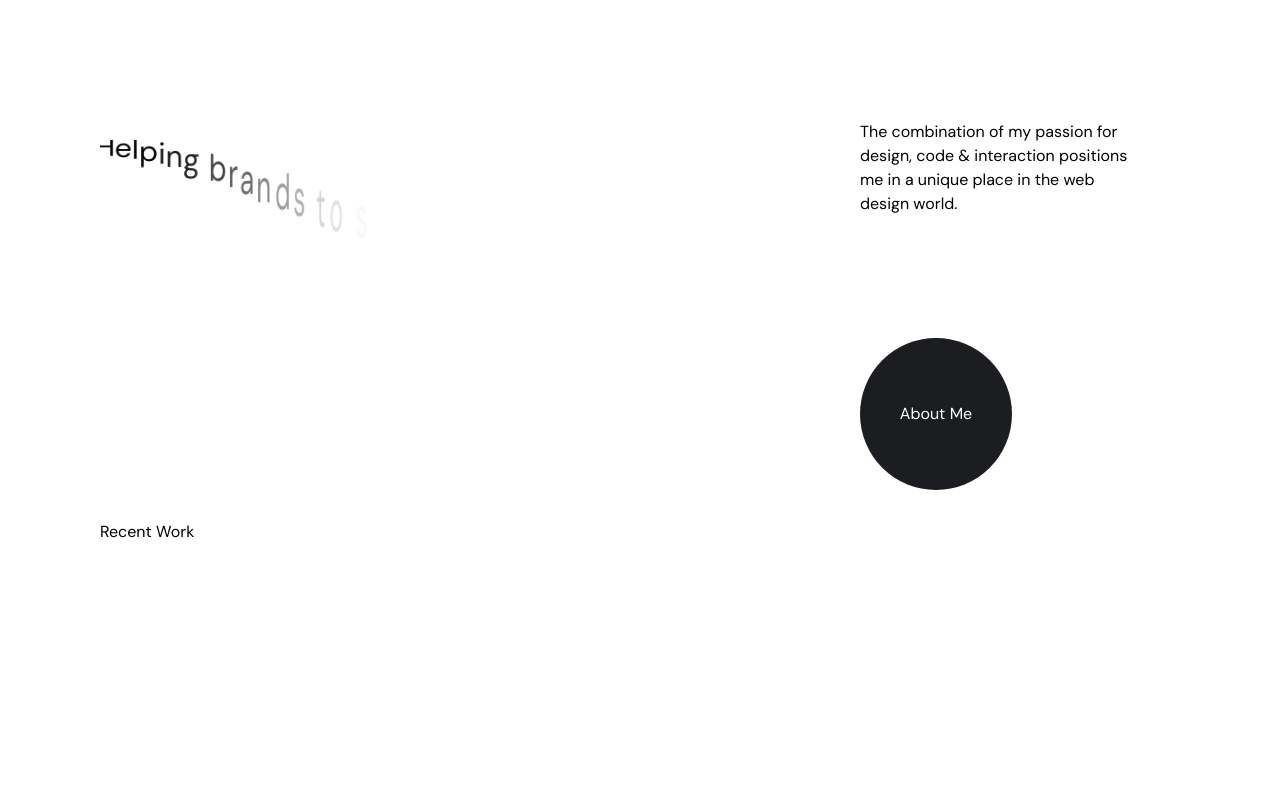
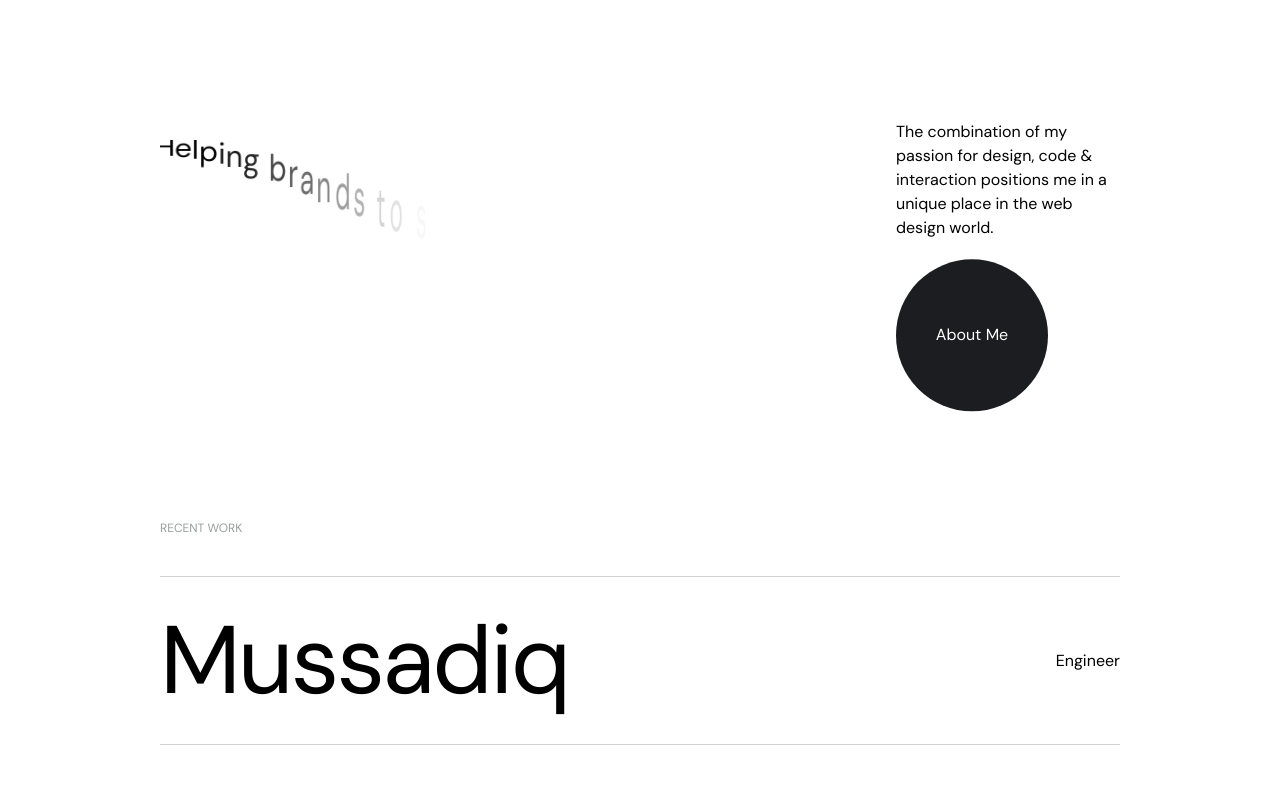
Before and after one commit to mussadiqkhan6886/portfolionew, a Next.js app: page / in a window 1280 px wide. Shown: the part 840-1629 px from the top of the page. Before the commit the page ends 1384 px from the top, so only its background shows below. Built offline with nearby package versions, Linux system fonts and the light colour scheme.

Commit message:
projects animation done

```diff
--- a/constants/index.ts
+++ b/constants/index.ts
@@ -12,5 +12,8 @@ export const socials = [
 ]
 
 export const projects = [
-    {title: "", role: "", thumbnail: "", link: "", location: "", stack: [], description: "", features: [], live: "", video: "", webVideo: "", mobileShots: []}
+    {id: "1",title: "mussadiq", role: "engineer", thumbnail: "/t1.png", link: "/work/s", location: "", stack: [], description: "", features: [], live: "", video: "", webVideo: "", mobileShots: []},
+    {id: "2",title: "khan", role: "design", thumbnail: "/t2.png", link: "/work/k", location: "", stack: [], description: "", features: [], live: "", video: "", webVideo: "", mobileShots: []},
+    {id: "3",title: "", role: "", thumbnail: "", link: "", location: "", stack: [], description: "", features: [], live: "", video: "", webVideo: "", mobileShots: []},
+    {id: "4",title: "", role: "", thumbnail: "", link: "", location: "", stack: [], description: "", features: [], live: "", video: "", webVideo: "", mobileShots: []},
 ]
--- a/sections/About.tsx
+++ b/sections/About.tsx
@@ -6,7 +6,7 @@ import React from 'react'
 
 const About = () => {
   return (
-    <section className="bg-white flex flex-col lg:flex-row justify-between gap-16 max-w-270 mx-auto px-5 md:px-0 pt-30 md:pt-40 lg:pb-20">
+    <section className="bg-white flex flex-col lg:flex-row justify-between gap-16 max-w-240 mx-auto px-5 md:px-0 pt-30 md:pt-40 lg:pb-20">
       <article className="max-w-2xl">
         <ScrollFloat
           animationDuration={0.5}
@@ -19,7 +19,7 @@ const About = () => {
       </article>
 
       <div className="flex relative flex-row lg:flex-col gap-5 md:gap-18 h-70 sm:h-80 ">
-        <article className="max-w-xs pr-3 md:pr-10">
+        <article className="max-w-xs pr-3 sm:pr-0">
             The combination of my passion for design, code & interaction
             positions me in a unique place in the web design world.
         </article>
--- a/sections/Projects.tsx
+++ b/sections/Projects.tsx
@@ -1,14 +1,126 @@
-import React from 'react'
+"use client";
 
-const Projects = () => {
+import { useEffect, useRef, useState } from "react";
+import { AnimatePresence, easeInOut, motion } from "framer-motion";
+import gsap from "gsap";
+import { projects } from "@/constants";
+import Link from "next/link";
+import Image from "next/image";
+import MagnetText from "@/components/ui/MagnetEffect";
+
+const THUMB_W = 360;
+const THUMB_H = 340;
+
+export default function ProjectsShowcase() {
+  const containerRef = useRef<HTMLDivElement>(null);
+  const cursorRef = useRef<HTMLDivElement>(null);
+
+  const xTo = useRef<gsap.QuickToFunc | null>(null);
+  const yTo = useRef<gsap.QuickToFunc | null>(null);
+
+  const [activeId, setActiveId] = useState<string | null>(null);
+  const [isHovering, setIsHovering] = useState(false);
+
+  // Set up the magnetic-follow quickTo tweens once.
+  useEffect(() => {
+    if (!cursorRef.current) return;
+    xTo.current = gsap.quickTo(cursorRef.current, "x", {
+      duration: 0.55,
+      ease: "power3.out",
+    });
+    yTo.current = gsap.quickTo(cursorRef.current, "y", {
+      duration: 0.55,
+      ease: "power3.out",
+    });
+  }, []);
+
+  const handleMouseMove = (e: React.MouseEvent<HTMLDivElement>) => {
+    const rect = containerRef.current?.getBoundingClientRect();
+    if (!rect) return;
+    const x = e.clientX - rect.left;
+    const y = e.clientY - rect.top;
+    xTo.current?.(x);
+    yTo.current?.(y);
+  };
+
+  const activeProject = projects.find((p) => p.id === activeId) ?? null;
+
   return (
-    <section className="max-w-270 mx-auto">
-      <h3>Recent Work</h3>
-      <div>
+    <section
+      ref={containerRef}
+      onMouseMove={handleMouseMove}
+      onMouseLeave={() => {
+        setIsHovering(false);
+        setActiveId(null);
+      }}
+      className="relative max-w-240 mx-auto w-full text-black"
+    >
+      <h3 className="text-gray uppercase text-xs border-b border-border pb-10">Recent Work</h3>
+      {projects.map((project) => (
+        <div
+          key={project.id}
+          onMouseEnter={() => {
+            setIsHovering(true);
+            setActiveId(project.id);
+          }}
+          className={`relative flex cursor-pointer items-center justify-between ${project.id === activeId ? "px-4" : "px-0"} border-b border-border transition-all duration-300 h-42`}
+        >
+          <h3 className={`text-2xl tracking-tight transition-colors duration-300 ${activeId !== project.id ? "text-black" : "text-gray"} sm:text-4xl md:text-8xl capitalize`}>
+            {project.title}
+          </h3>
+          <p className={`transition-colors capitalize duration-300 ${activeId !== project.id ? "text-black" : "text-gray"}`}>
+            {project.role}
+          </p>
+        </div>
+      ))}
 
+      {/* Cursor-following magnet thumbnail */}
+      <div
+        ref={cursorRef}
+        className="pointer-events-none absolute left-[-20%] top-[-20%] z-50"
+      >
+        <AnimatePresence>
+          {isHovering && activeProject && (
+            <motion.div
+              key="thumb"
+              initial={{ scale: 0 }}
+              animate={{ scale: 1 }}
+              exit={{ scale: 0 }}
+              transition={{ duration: 0.35, ease: easeInOut }}
+              style={{
+                width: THUMB_W,
+                height: THUMB_H,
+                transform: "translate(-50%, -50%)",
+              }}
+              className="relative overflow-hidden bg-border shadow-2xl shadow-black/50"
+            >
+              {/* Crossfading image layer */}
+              <AnimatePresence>
+                <motion.div
+                  key={activeProject.id}
+                  initial={{ opacity: 0, scale: 1.06 }}
+                  animate={{ opacity: 1, scale: 1 }}
+                  exit={{ opacity: 0, scale: 0.98 }}
+                  transition={{ duration: 0.45, ease: [0.22, 1, 0.36, 1] }}
+                  className="absolute inset-0 h-full w-full object-cover flex items-center justify-center"
+                >
+                  <Image src={activeProject.thumbnail}
+                  alt={activeProject.title} width={300} height={250} className="object-cover object-center" />
+                </motion.div>
+              </AnimatePresence>
+
+              <Link
+                href={activeProject.link}
+                target="_blank"
+                rel="noopener noreferrer"
+                className="pointer-events-none absolute inset-0 flex items-center justify-center"
+              >
+                <MagnetText text="View" className="pointer-events-auto rounded-full bg-ctr w-18 h-18 p-2 text-sm font-medium text-white text-center items-center justify-center transition-transform duration-300" strength={10} dot={"no"} />
+              </Link>
+            </motion.div>
+          )}
+        </AnimatePresence>
       </div>
     </section>
-  )
+  );
 }
-
-export default Projects
```
Also changed, not shown: public/t1.png (added), public/t2.png (added).
